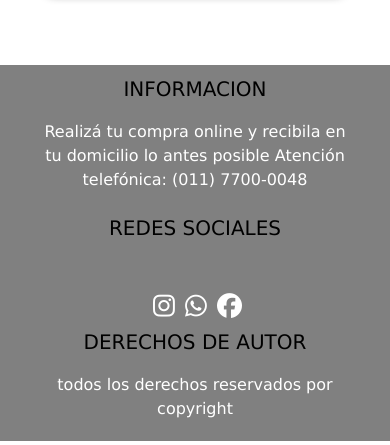
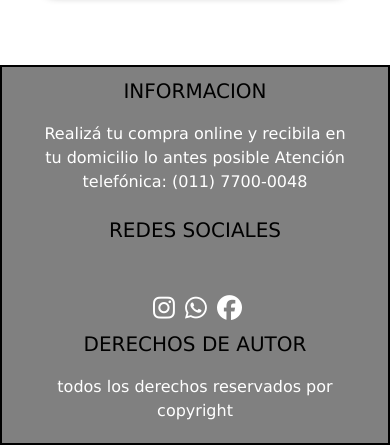
Before and after one commit to zAguus/aplicando-sass, a plain HTML site: page dior.html in a window 390 px wide. Shown: the part 1261-1706 px from the top of the page. Drawn offline with nearby package versions, Linux system fonts and the light colour scheme.

Commit message:
todo listo en celu

```diff
--- a/dior.html
+++ b/dior.html
@@ -54,7 +54,7 @@
             <div class="perfume">Dior</div>
         </div>
     </div>
-  <footer>
+  <footer class="footer_perfumes">
       <div class="footer_informacion">
         <p class="titulos_f">INFORMACION</p>
         <p>Realizá tu compra online y recibila en tu domicilio lo antes posible Atención telefónica: (011) 7700-0048</p>
--- a/estilos.css
+++ b/estilos.css
@@ -81,11 +81,9 @@
 footer{
     display: grid;
     grid-template-columns: repeat(3, 33%);
-    height: 38vh;
     text-align: center;
     justify-items: center;
     padding: 1% 10%;
-    height: 135px;
     color: black;
     background-color: grey;
     height: 100%;
@@ -309,11 +307,10 @@ footer p{
 @media only screen and (max-width: 576px){
 
 
+
     .galeria{
         display: grid;
         grid-template-columns: repeat (auto-fill, 1fr);
-
-
     }
 
     .img{
@@ -323,7 +320,11 @@ footer p{
 
     footer{
         grid-template-columns: 1fr;
-        margin-top: 380px;
+        margin-top: 200px;
+        border: 2px solid black;
+
+
+
     }
 
 
@@ -340,8 +341,12 @@ footer p{
         margin-top: 20px;
     }
 
+    .footer_perfumes{
+        margin-top: 380px;
+    }
+
     footer{
-        margin-top: 380px;
+        margin-top: 00px;
     }
 
 
```
Also changed, not shown: armani.html (+1 -1 lines), chanel.html (+1 -1 lines).
